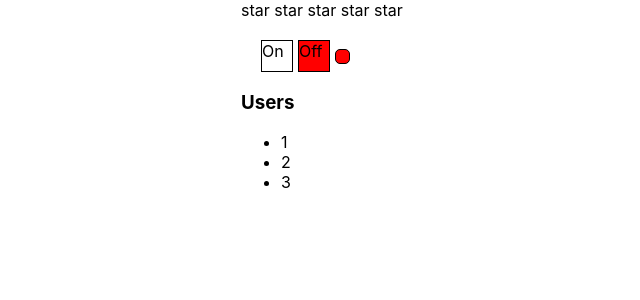
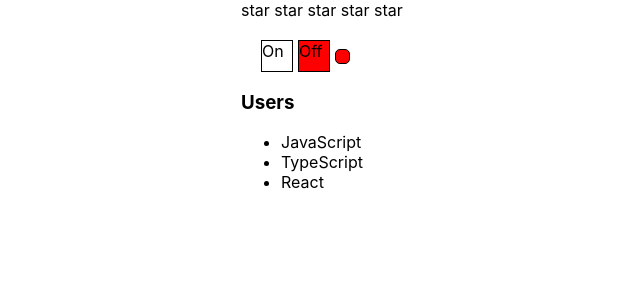
Before and after one commit to dtumen/kabzda, a React (Create React App) app: page / in a window 1280 px wide. Shown: the top 300 px of the page, without its empty margins (99-739 px from the left). Built offline with nearby package versions, Linux system fonts and the light colour scheme.

Commit message:
controlled Accordion done

```diff
--- a/src/App.tsx
+++ b/src/App.tsx
@@ -1,8 +1,8 @@
 import React, {useState} from 'react';
 import './App.css';
-import {Accordion} from './components/Accordion/Accordion';
+import {Accordion, ItemsType} from './components/Accordion/Accordion';
 import {Rating} from './components/Rating/Rating';
-import UnConOnOff from './components/OnOff/OnOff';
+import OnOff from './components/OnOff/OnOff';
 
 export enum RatingValueType {
     Zero = 0,
@@ -13,6 +13,11 @@ export enum RatingValueType {
     Five
 }
 
+const accordionItems: ItemsType[] = [
+    { title: 'JavaScript', value: 'JS' },
+    { title: 'TypeScript', value: 'TS' },
+    { title: 'React', value: 'React' },
+];
 function App() {
     console.log('App rendered');
 
@@ -24,12 +29,17 @@ function App() {
     const handleToggleChange = () => setToggle(!isToggle);
     const handleCollapsedChange = () => setIsAccordionCollapsed(prev => !prev);
 
+    const handleClick = (value: any) => alert(value);
+
     return (
         <div className="App">
             <Rating rating={rating} handleRatingChange={handleRatingChange}/>
-            <UnConOnOff isToggle={isToggle} handleToggleChange={handleToggleChange}/>
+            <OnOff isToggle={isToggle} handleToggleChange={handleToggleChange}/>
             <Accordion titleValue={'Users'} collapsed={isAccordionCollapsed}
-                       onChange={handleCollapsedChange}/>
+                       items={accordionItems}
+                       handleCollapsedChange={handleCollapsedChange}
+                       onClick={handleClick}
+            />
         </div>
     );
 }
@@ -38,7 +48,7 @@ type PageTitlePropsType = {
     title: string
 }
 
-const PageTitle: React.FC<PageTitlePropsType> = ({ title }) => {
+const PageTitle: React.FC<PageTitlePropsType> = ({title}) => {
     console.log('AppTitle rendered');
     return <h2>{title}</h2>;
 }
--- a/src/components/Accordion/Accordion.tsx
+++ b/src/components/Accordion/Accordion.tsx
@@ -1,16 +1,23 @@
+export type ItemsType = {
+    title: string
+    value: any
+}
+
 type AccordionPropsType = {
     titleValue: string
     collapsed: boolean
-  onChange: () => void
+    handleCollapsedChange: () => void
+    items: ItemsType[]
+    onClick: (value: any) => void
 }
 
 export function Accordion(props: AccordionPropsType) {
-  const { collapsed, onChange, titleValue } = props;
+    const {collapsed, handleCollapsedChange, titleValue, items} = props;
     return (
         <div>
             <>
-        <AccordionTitle title={titleValue} onChange={onChange}/>
-        { !collapsed && <AccordionBody />}
+                <AccordionTitle title={titleValue} handleCollapsedChange={handleCollapsedChange}/>
+                {!collapsed && <AccordionBody items={items} onClick={props.onClick} />}
             </>
         </div>
     )
@@ -18,21 +25,28 @@ export function Accordion(props: AccordionPropsType) {
 
 type AccordionTitlePropsType = {
     title: string
-  onChange: () => void
+    handleCollapsedChange: () => void
 }
 
-function AccordionTitle({ title, onChange }: AccordionTitlePropsType) {
+function AccordionTitle({title, handleCollapsedChange}: AccordionTitlePropsType) {
     console.log('AccordionTitle rendered')
-  return <h3 onClick={onChange} >{title}</h3>
+    return <h3 onClick={handleCollapsedChange}>{title}</h3>
 }
 
-function AccordionBody() {
+type AccordionBodyPropsType = {
+    items: ItemsType[]
+    onClick: (value: any) => void
+}
+
+function AccordionBody(props: AccordionBodyPropsType) {
     console.log('AccordionBody rendered')
     return (
         <ul>
-      <li>1</li>
-      <li>2</li>
-      <li>3</li>
+            {
+                props?.items.map((item: ItemsType, i: number) => (
+                    <li key={i} onClick={() => props.onClick(item.value)} >{item.title}</li>
+                ))
+            }
         </ul>
     )
 }
```
Also changed, not shown: 1 other file (tests, documents, lock files or other folders). Lines whose indentation alone changed are shown as unchanged.
